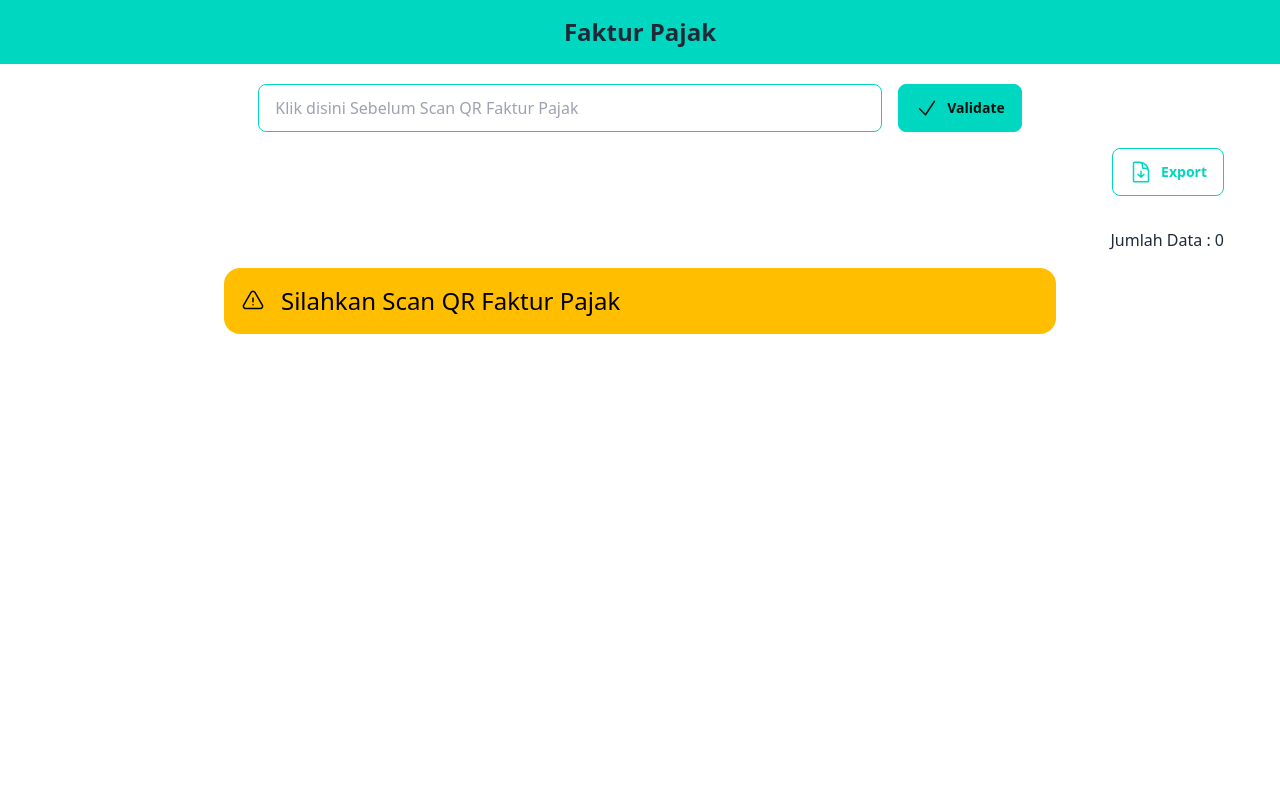
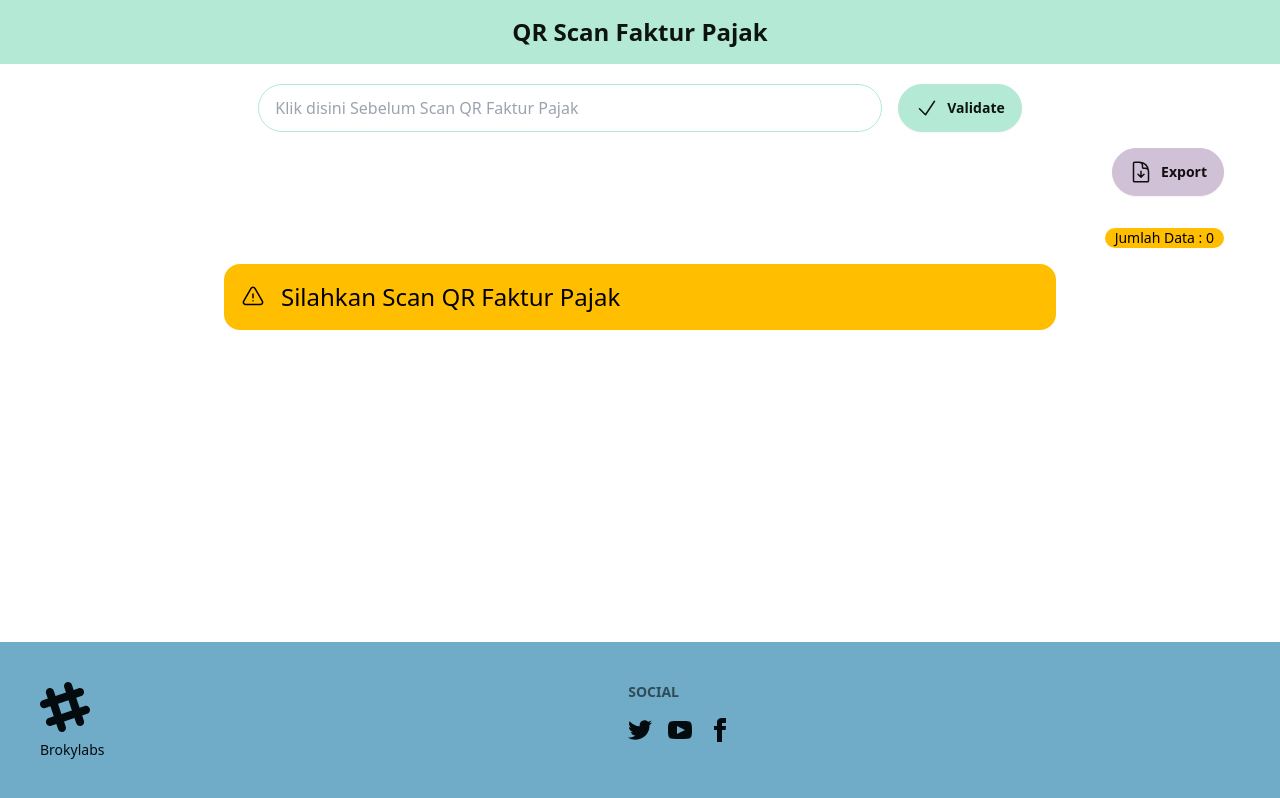
Before and after one commit to caturhidayat/faktur-pajak-scan, a Next.js app: page / in a window 1280 px wide. Built offline with nearby package versions, Linux system fonts and the light colour scheme.

Commit message:
style: refine UX and apply themes

```diff
--- /dev/null
+++ b/components/Footer.tsx
@@ -0,0 +1,65 @@
+import React from "react";
+
+export default function Footer() {
+    return (
+        <>
+            <footer className='footer p-10 bg-neutral text-neutral-content'>
+                <aside>
+                    <svg
+                        width='50'
+                        height='50'
+                        viewBox='0 0 24 24'
+                        xmlns='http://www.w3.org/2000/svg'
+                        fillRule='evenodd'
+                        clipRule='evenodd'
+                        className='fill-current'
+                    >
+                        <path d='M22.672 15.226l-2.432.811.841 2.515c.33 1.019-.209 2.127-1.23 2.456-1.15.325-2.148-.321-2.463-1.226l-.84-2.518-5.013 1.677.84 2.517c.391 1.203-.434 2.542-1.831 2.542-.88 0-1.601-.564-1.86-1.314l-.842-2.516-2.431.809c-1.135.328-2.145-.317-2.463-1.229-.329-1.018.211-2.127 1.231-2.456l2.432-.809-1.621-4.823-2.432.808c-1.355.384-2.558-.59-2.558-1.839 0-.817.509-1.582 1.327-1.846l2.433-.809-.842-2.515c-.33-1.02.211-2.129 1.232-2.458 1.02-.329 2.13.209 2.461 1.229l.842 2.515 5.011-1.677-.839-2.517c-.403-1.238.484-2.553 1.843-2.553.819 0 1.585.509 1.85 1.326l.841 2.517 2.431-.81c1.02-.33 2.131.211 2.461 1.229.332 1.018-.21 2.126-1.23 2.456l-2.433.809 1.622 4.823 2.433-.809c1.242-.401 2.557.484 2.557 1.838 0 .819-.51 1.583-1.328 1.847m-8.992-6.428l-5.01 1.675 1.619 4.828 5.011-1.674-1.62-4.829z'></path>
+                    </svg>
+                    <p>
+                        Brokylabs
+                        <br />
+                    </p>
+                </aside>
+                <nav>
+                    <header className='footer-title'>Social</header>
+                    <div className='grid grid-flow-col gap-4'>
+                        <a>
+                            <svg
+                                xmlns='http://www.w3.org/2000/svg'
+                                width='24'
+                                height='24'
+                                viewBox='0 0 24 24'
+                                className='fill-current'
+                            >
+                                <path d='M24 4.557c-.883.392-1.832.656-2.828.775 1.017-.609 1.798-1.574 2.165-2.724-.951.564-2.005.974-3.127 1.195-.897-.957-2.178-1.555-3.594-1.555-3.179 0-5.515 2.966-4.797 6.045-4.091-.205-7.719-2.165-10.148-5.144-1.29 2.213-.669 5.108 1.523 6.574-.806-.026-1.566-.247-2.229-.616-.054 2.281 1.581 4.415 3.949 4.89-.693.188-1.452.232-2.224.084.626 1.956 2.444 3.379 4.6 3.419-2.07 1.623-4.678 2.348-7.29 2.04 2.179 1.397 4.768 2.212 7.548 2.212 9.142 0 14.307-7.721 13.995-14.646.962-.695 1.797-1.562 2.457-2.549z'></path>
+                            </svg>
+                        </a>
+                        <a>
+                            <svg
+                                xmlns='http://www.w3.org/2000/svg'
+                                width='24'
+                                height='24'
+                                viewBox='0 0 24 24'
+                                className='fill-current'
+                            >
+                                <path d='M19.615 3.184c-3.604-.246-11.631-.245-15.23 0-3.897.266-4.356 2.62-4.385 8.816.029 6.185.484 8.549 4.385 8.816 3.6.245 11.626.246 15.23 0 3.897-.266 4.356-2.62 4.385-8.816-.029-6.185-.484-8.549-4.385-8.816zm-10.615 12.816v-8l8 3.993-8 4.007z'></path>
+                            </svg>
+                        </a>
+                        <a>
+                            <svg
+                                xmlns='http://www.w3.org/2000/svg'
+                                width='24'
+                                height='24'
+                                viewBox='0 0 24 24'
+                                className='fill-current'
+                            >
+                                <path d='M9 8h-3v4h3v12h5v-12h3.642l.358-4h-4v-1.667c0-.955.192-1.333 1.115-1.333h2.885v-5h-3.808c-3.596 0-5.192 1.583-5.192 4.615v3.385z'></path>
+                            </svg>
+                        </a>
+                    </div>
+                </nav>
+            </footer>
+        </>
+    );
+}
--- a/components/Navbar.tsx
+++ b/components/Navbar.tsx
@@ -3,7 +3,7 @@
 export default function Navbar() {
   return (
     <div className='navbar bg-accent justify-center'>
-        <a className='btn btn-ghost text-2xl'>Faktur Pajak</a>
+        <a className='btn btn-ghost text-2xl text-accent-content'>QR Scan Faktur Pajak</a>
     </div>
   )
 }
--- a/components/TableFaktur.tsx
+++ b/components/TableFaktur.tsx
@@ -7,8 +7,8 @@
 }) {
     const { data } = props;
     return (
-        <div className='overflow-x-auto '>
-            <table className='table table-xs'>
+        <div className='overflow-x-auto h-96'>
+            <table className='table table-xs table-pin-rows table-zebra'>
                 <thead>
                     <tr>
                         <th>NO</th>
@@ -31,7 +31,7 @@
                 <tbody>
                     {data.map((item: TableFakturProps, index: number) => {
                         return (
-                            <tr key={index}>
+                            <tr key={index} className="hover">
                                 <td>{index + 1}</td>
                                 <td>{item["FM"]}</td>
                                 <td>{item["KD JENIS TRANSAKSI"]}</td>
--- a/pages/_app.tsx
+++ b/pages/_app.tsx
@@ -1,13 +1,19 @@
+import Footer from "@/components/Footer";
 import Navbar from "@/components/Navbar";
 import "@/styles/globals.css";
 import type { AppProps } from "next/app";
 
 export default function App({ Component, pageProps }: AppProps) {
     return (
-        <main>
-            <Navbar />
-            <div className='container px-4 mx-auto'>
+        <main className='h-screen'>
+            <div>
+                <Navbar />
+            </div>
+            <div className='container px-4'>
                 <Component {...pageProps} />
+            </div>
+            <div className="fixed left-0 bottom-0 w-full">
+                <Footer />
             </div>
         </main>
     );
--- a/pages/_document.tsx
+++ b/pages/_document.tsx
@@ -2,7 +2,7 @@
 
 export default function Document() {
   return (
-    <Html lang="en">
+    <Html lang="en" data-theme="pastel">
       <Head />
       <body>
         <Main />
--- a/pages/index.tsx
+++ b/pages/index.tsx
@@ -4,6 +4,7 @@
 import { useRef } from "react";
 import TableFaktur from "@/components/TableFaktur";
 import * as xlsx from "xlsx";
+import Footer from "@/components/Footer";
 
 export default function Home() {
     // table state type is like a TableFakturProps
@@ -81,10 +82,7 @@
                 </div>
             </form>
             <div className='flex justify-end px-10 py-4'>
-                <button
-                    onClick={handleExport}
-                    className='btn btn-outline btn-accent'
-                >
+                <button onClick={handleExport} className='btn btn-primary'>
                     <svg
                         xmlns='http://www.w3.org/2000/svg'
                         fill='none'
@@ -103,7 +101,15 @@
                 </button>
             </div>
             <div className='flex justify-end px-10 py-4'>
-                <p>Jumlah Data : {table.length} </p>
+                <p
+                    className={
+                        table.length === 0
+                            ? "badge badge-warning"
+                            : "badge badge-accent"
+                    }
+                >
+                    Jumlah Data : {table.length}{" "}
+                </p>
             </div>
             <div className='flex justify-center'>
                 {table.length > 0 && (
--- a/tailwind.config.ts
+++ b/tailwind.config.ts
@@ -16,5 +16,8 @@
     },
   },
   plugins: [require("daisyui")],
+  daisyui: {
+    themes: ["light", "pastel"],
+  },
 }
 export default config
```
